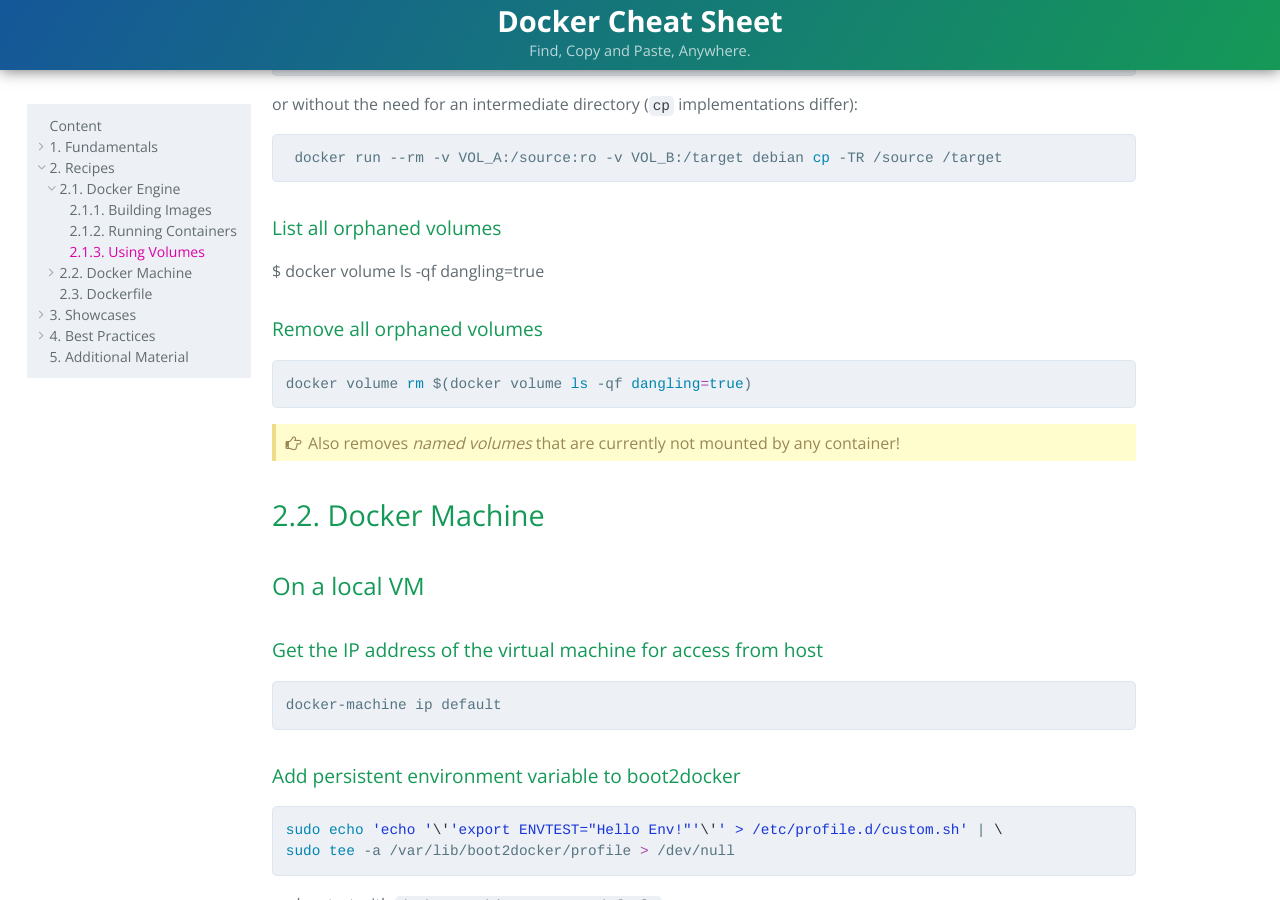
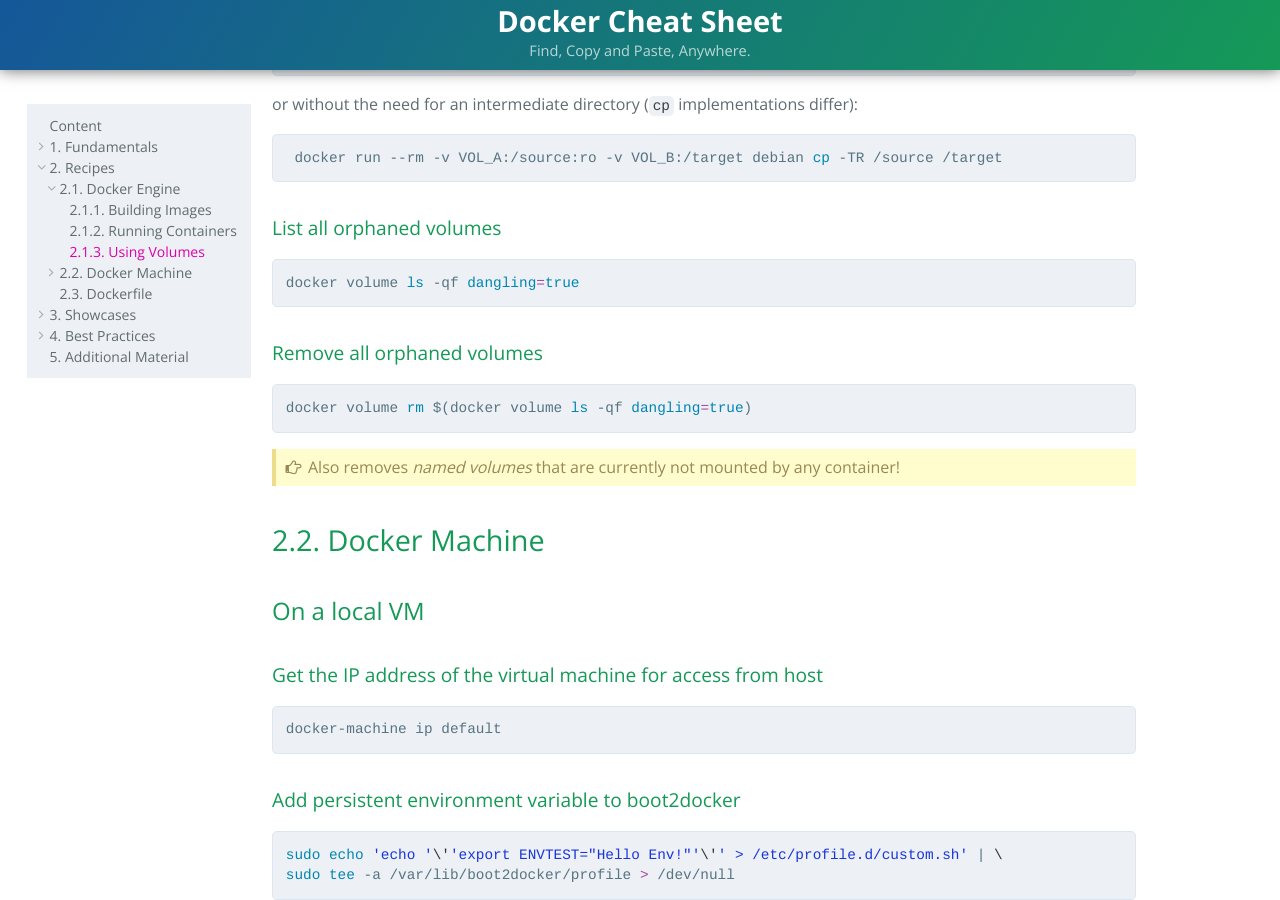
Before and after one commit to JensPiegsa/docker-cheat-sheet, a Jekyll site: the page built from index.md, in a window 1280 px wide and 900 px high, scrolled down 6671 px. Built offline with Jekyll 4.4.1, drawn with Linux system fonts in a browser that asks for light colours.

Commit message:
formattings

````diff
--- a/index.md
+++ b/index.md
@@ -305,7 +305,9 @@
 
 #### List all orphaned volumes
 
-$ docker volume ls -qf dangling=true
+```sh
+docker volume ls -qf dangling=true
+```
 
 #### Remove all orphaned volumes
 
````
